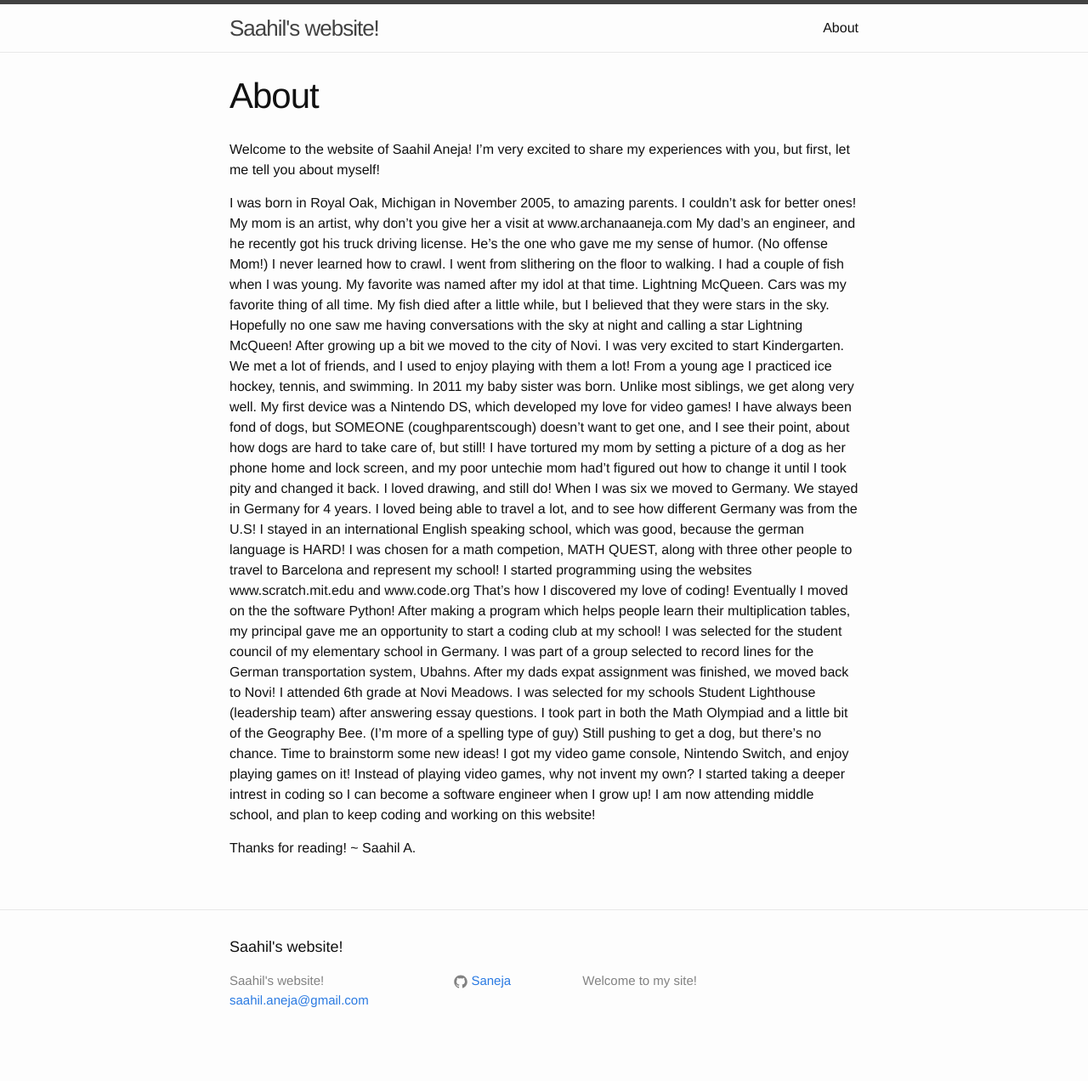
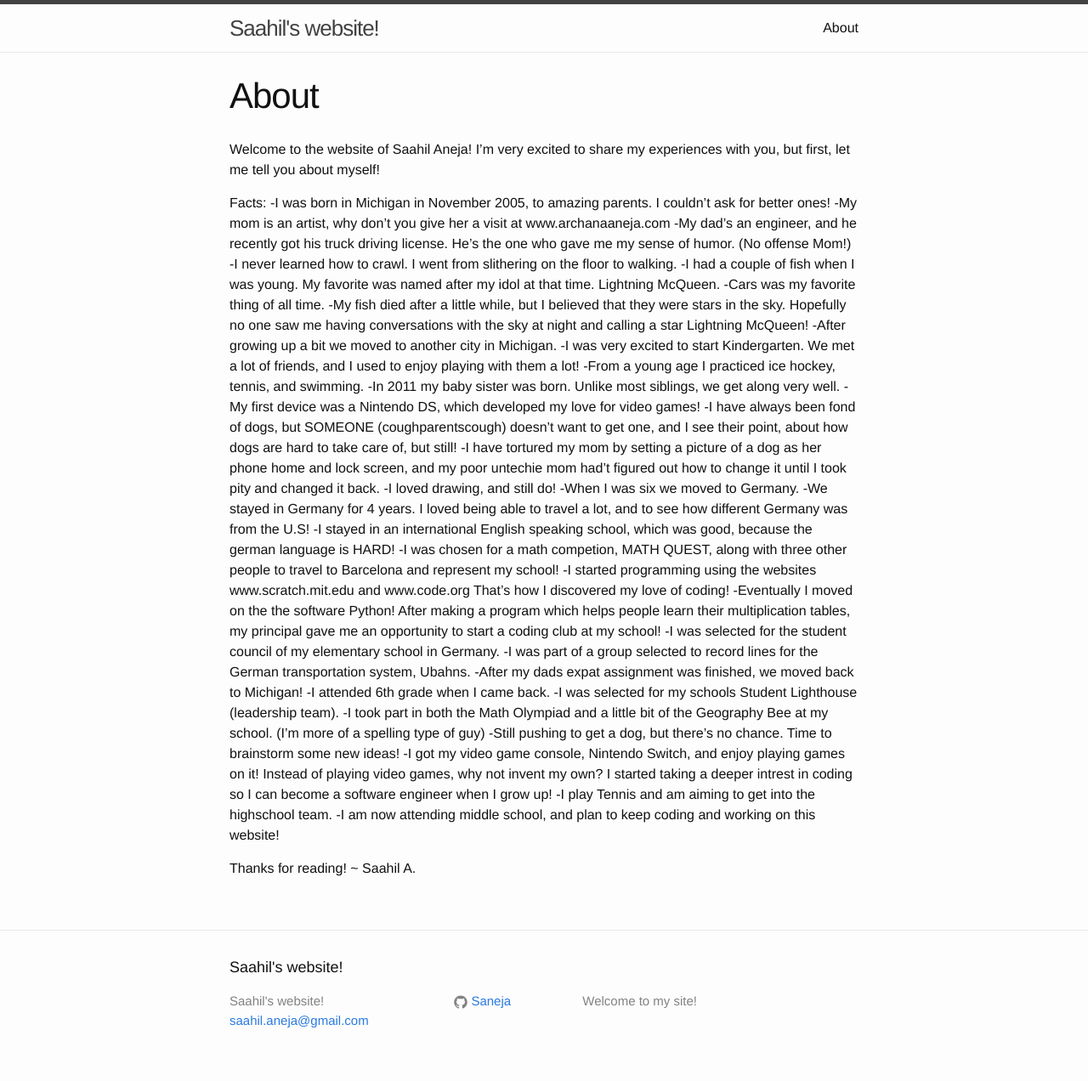
Before and after one commit to Saneja/saneja.github.io, a Jekyll site: the page built from about.md, in a window 1280 px wide. Shown: the whole page at 85% size. Built offline with Jekyll 4.4.1, drawn with Linux system fonts in a browser that asks for light colours; before the commit the page ends 1248 px from its top, so only the background shows below that.

Commit message:
Update about.md

```diff
--- a/about.md
+++ b/about.md
@@ -7,36 +7,38 @@ permalink: /about/
 Welcome to the website of Saahil Aneja!
 I'm very excited to share my experiences with you, but first, let me tell you about myself!
 
-I was born in Royal Oak, Michigan in November 2005, to amazing parents. I couldn't ask for better ones!
-My mom is an artist, why don't you give her a visit at www.archanaaneja.com
-My dad's an engineer, and he recently got his truck driving license. He's the one who gave me my sense of humor. (No offense Mom!)
-I never learned how to crawl. I went from slithering on the floor to walking.
-I had a couple of fish when I was young. My favorite was named after my idol at that time. Lightning McQueen.
-Cars was my favorite thing of all time.
-My fish died after a little while, but I believed that they were stars in the sky. Hopefully no one saw me having conversations with the sky at night and calling a star Lightning McQueen!
-After growing up a bit we moved to the city of Novi.
-I was very excited to start Kindergarten. We met a lot of friends, and I used to enjoy playing with them a lot!
-From a young age I practiced ice hockey, tennis, and swimming.
-In 2011 my baby sister was born. Unlike most siblings, we get along very well.
-My first device was a Nintendo DS, which developed my love for video games!
-I have always been fond of dogs, but SOMEONE (coughparentscough) doesn't want to get one, and I see their point, about how dogs are hard to take care of, but still!
-I have tortured my mom by setting a picture of a dog as her phone home and lock screen, and my poor untechie mom had't figured out how to change it until I took pity and changed it back.
-I loved drawing, and still do!
-When I was six we moved to Germany.
-We stayed in Germany for 4 years. I loved being able to travel a lot, and to see how different Germany was from the U.S!
-I stayed in an international English speaking school, which was good, because the german language is HARD!
-I was chosen for a math competion, MATH QUEST, along with three other people to travel to Barcelona and represent my school!
-I started programming using the websites www.scratch.mit.edu and www.code.org That's how I discovered my love of coding!
-Eventually I moved on the the software Python! After making a program which helps people learn their multiplication tables, my principal gave me an opportunity to start a coding club at my school!
-I was selected for the student council of my elementary school in Germany.
-I was part of a group selected to record lines for the German transportation system, Ubahns.
-After my dads expat assignment was finished, we moved back to Novi!
-I attended 6th grade at Novi Meadows.
-I was selected for my schools Student Lighthouse (leadership team) after answering essay questions.
-I took part in both the Math Olympiad and a little bit of the Geography Bee. (I'm more of a spelling type of guy)
-Still pushing to get a dog, but there's no chance. Time to brainstorm some new ideas!
-I got my video game console, Nintendo Switch, and enjoy playing games on it! Instead of playing video games, why not invent my own? I started taking a deeper intrest in coding so I can become a software engineer when I grow up!
-I am now attending middle school, and plan to keep coding and working on this website!
+Facts:
+-I was born in Michigan in November 2005, to amazing parents. I couldn't ask for better ones!
+-My mom is an artist, why don't you give her a visit at www.archanaaneja.com
+-My dad's an engineer, and he recently got his truck driving license. He's the one who gave me my sense of humor. (No offense Mom!)
+-I never learned how to crawl. I went from slithering on the floor to walking.
+-I had a couple of fish when I was young. My favorite was named after my idol at that time. Lightning McQueen.
+-Cars was my favorite thing of all time.
+-My fish died after a little while, but I believed that they were stars in the sky. Hopefully no one saw me having conversations with the sky at night and calling a star Lightning McQueen!
+-After growing up a bit we moved to another city in Michigan.
+-I was very excited to start Kindergarten. We met a lot of friends, and I used to enjoy playing with them a lot!
+-From a young age I practiced ice hockey, tennis, and swimming.
+-In 2011 my baby sister was born. Unlike most siblings, we get along very well.
+-My first device was a Nintendo DS, which developed my love for video games!
+-I have always been fond of dogs, but SOMEONE (coughparentscough) doesn't want to get one, and I see their point, about how dogs are hard to take care of, but still!
+-I have tortured my mom by setting a picture of a dog as her phone home and lock screen, and my poor untechie mom had't figured out how to change it until I took pity and changed it back.
+-I loved drawing, and still do!
+-When I was six we moved to Germany.
+-We stayed in Germany for 4 years. I loved being able to travel a lot, and to see how different Germany was from the U.S!
+-I stayed in an international English speaking school, which was good, because the german language is HARD!
+-I was chosen for a math competion, MATH QUEST, along with three other people to travel to Barcelona and represent my school!
+-I started programming using the websites www.scratch.mit.edu and www.code.org That's how I discovered my love of coding!
+-Eventually I moved on the the software Python! After making a program which helps people learn their multiplication tables, my principal gave me an opportunity to start a coding club at my school!
+-I was selected for the student council of my elementary school in Germany.
+-I was part of a group selected to record lines for the German transportation system, Ubahns.
+-After my dads expat assignment was finished, we moved back to Michigan!
+-I attended 6th grade when I came back.
+-I was selected for my schools Student Lighthouse (leadership team).
+-I took part in both the Math Olympiad and a little bit of the Geography Bee at my school. (I'm more of a spelling type of guy)
+-Still pushing to get a dog, but there's no chance. Time to brainstorm some new ideas!
+-I got my video game console, Nintendo Switch, and enjoy playing games on it! Instead of playing video games, why not invent my own? I started taking a deeper intrest in coding so I can become a software engineer when I grow up!
+-I play Tennis and am aiming to get into the highschool team.
+-I am now attending middle school, and plan to keep coding and working on this website!
 
 Thanks for reading!
 ~ Saahil A.
```
